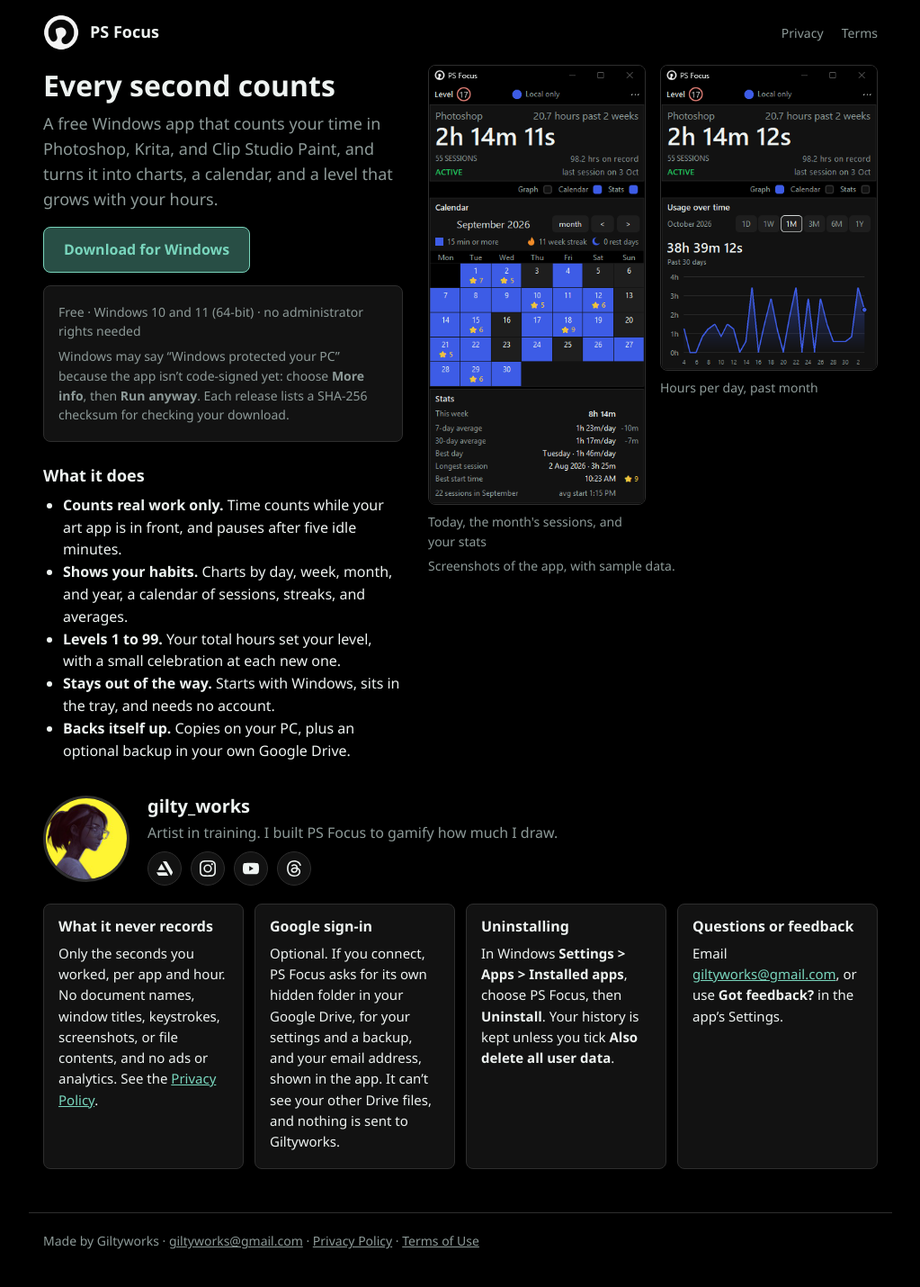
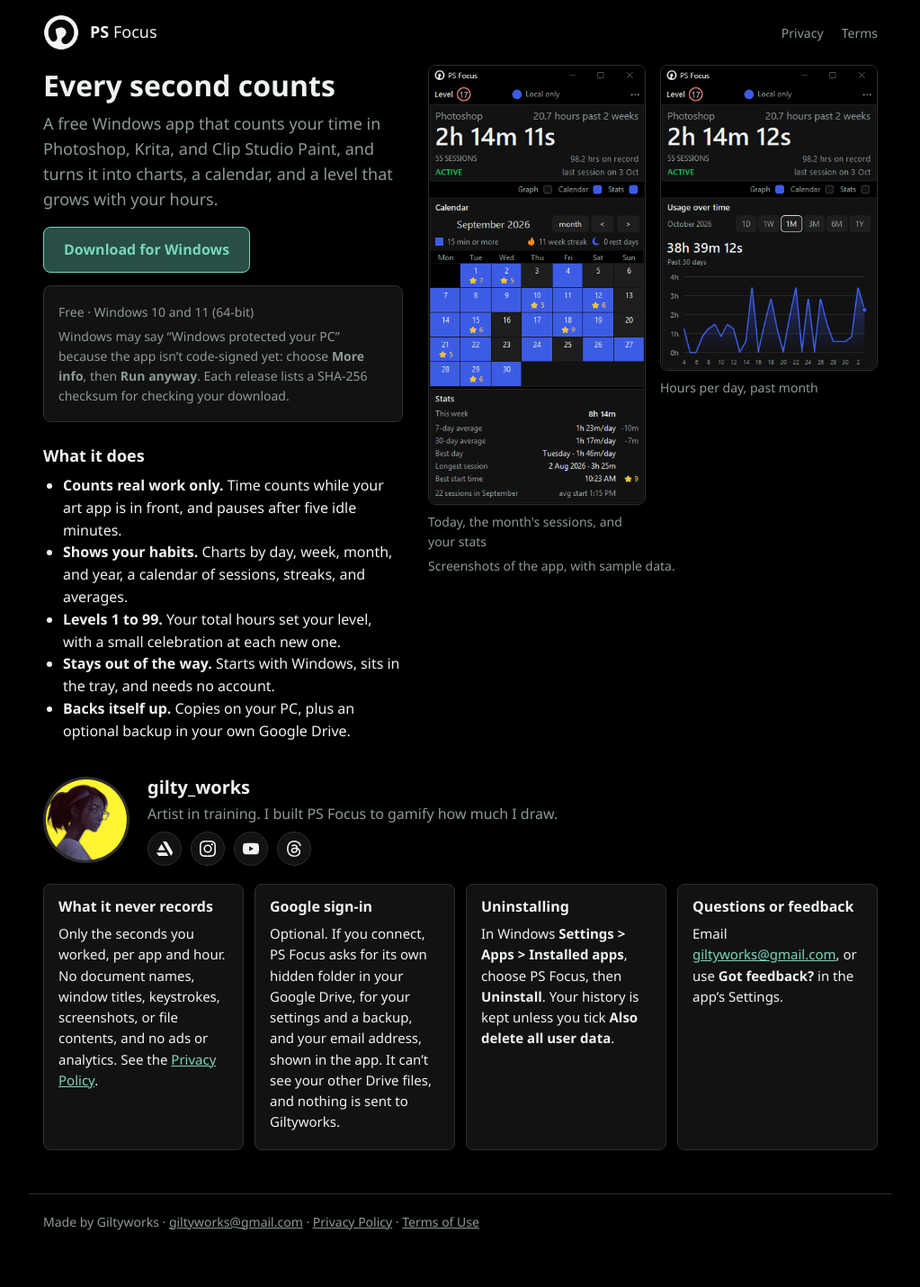
Before and after one commit to giltyworks/ps-focus, a Jekyll site: the page built from index.md, in a window 1280 px wide. Shown: the whole page at 90% size, without its empty margins (128-1151 px from the left). Built offline with Jekyll 4.4.1, drawn with Linux system fonts in a browser that asks for light colours; after the commit the page ends 1408 px from its top, so only the background shows below that.

Commit message:
Bolder PS in the title, and drop the administrator note
Co-Authored-By: Claude Opus 5.5 <noreply@anthropic.com>

```diff
--- a/_layouts/default.html
+++ b/_layouts/default.html
@@ -26,7 +26,9 @@
     header, main, footer { max-width: 720px; margin: 0 auto; padding: 0 16px; }
     header { display: flex; align-items: center; gap: 12px; padding-top: 24px; padding-bottom: 24px; }
     header img { width: 40px; height: 40px; }
-    header a.brand { color: var(--text); font-weight: 600; font-size: 18px; text-decoration: none; margin-right: auto; }
+    header a.brand { color: var(--text); font-weight: 500; font-size: 18px; text-decoration: none; margin-right: auto; }
+    /* PS is drawn heavier than Focus */
+    header a.brand b { font-weight: 800; }
     nav a { color: var(--muted); text-decoration: none; margin-left: 16px; font-size: 14px; }
     nav a:hover { color: var(--accent); }
     main { padding-bottom: 48px; }
@@ -101,7 +103,7 @@
 <body{% if page.body_class %} class="{{ page.body_class }}"{% endif %}>
   <header>
     <img src="{{ '/assets/logo.png' | relative_url }}" alt="">
-    <a class="brand" href="{{ '/' | relative_url }}">PS Focus</a>
+    <a class="brand" href="{{ '/' | relative_url }}"><b>PS</b> Focus</a>
     <nav>
       <a href="{{ '/privacy/' | relative_url }}">Privacy</a>
       <a href="{{ '/terms/' | relative_url }}">Terms</a>
--- a/index.md
+++ b/index.md
@@ -15,7 +15,7 @@ body_class: home
 </div>
 
 <div class="note" markdown="1">
-Free · Windows 10 and 11 (64-bit) · no administrator rights needed
+Free · Windows 10 and 11 (64-bit)
 
 Windows may say "Windows protected your PC" because the app isn't code-signed yet: choose **More info**, then **Run anyway**. Each release lists a SHA-256 checksum for checking your download.
 </div>
```
